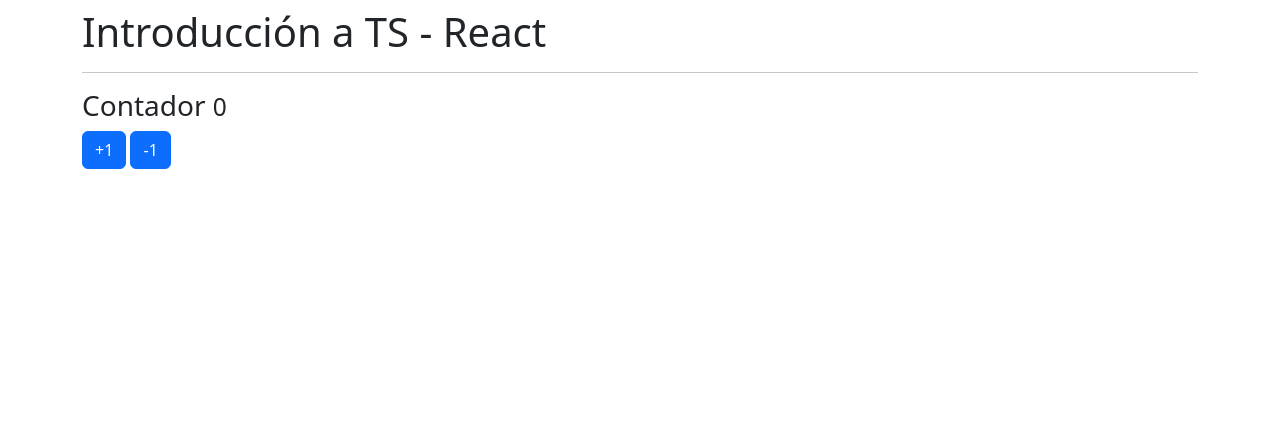
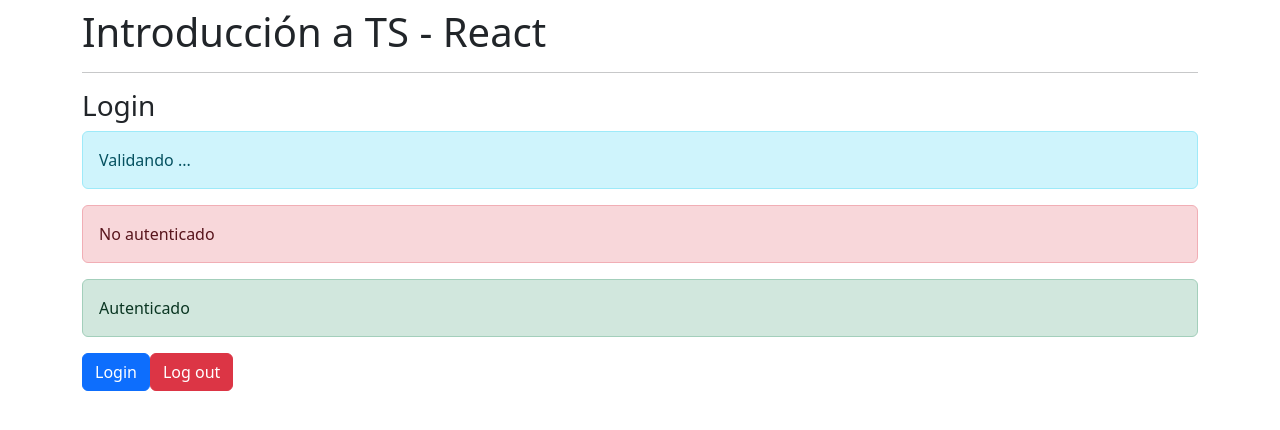
Before and after one commit to AndreyAlth/react-native, a React (Create React App) app: page / in a window 1280 px wide. Shown: the top 430 px of the page. Built offline with nearby package versions, Linux system fonts and the light colour scheme.

Commit message:
agregar pantalla de Login

```diff
--- a/src/App.tsx
+++ b/src/App.tsx
@@ -1,6 +1,7 @@
 // import TiposBasicos from "./typescript/TiposBasicos"
 
-import { Contador } from "./components/Contador";
+// import { Contador } from "./components/Contador";
+import { Login } from "./components/Login";
 
 // import ObjetosLiterales from "./typescript/ObjetosLiterales"
 // import { Funciones } from "./typescript/Funciones"
@@ -13,7 +14,8 @@ const App = () => {
       {/* <TiposBasicos/> */}
       {/* <ObjetosLiterales /> */}
       {/* <Funciones/> */}
-      <Contador />
+      {/* <Contador /> */}
+      <Login/>
     </div>
   );
 };
--- /dev/null
+++ b/src/components/Login.tsx
@@ -0,0 +1,12 @@
+export const Login = () => {
+  return (
+    <>
+      <h3>Login</h3>
+      <div className="alert alert-info">Validando ...</div>
+      <div className="alert alert-danger">No autenticado</div>
+      <div className="alert alert-success">Autenticado</div>
+      <button className="btn btn-primary">Login</button>
+      <button className="btn btn-danger">Log out</button>
+    </>
+  );
+};
```
